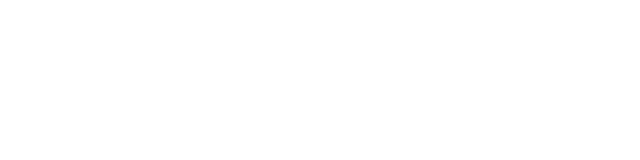
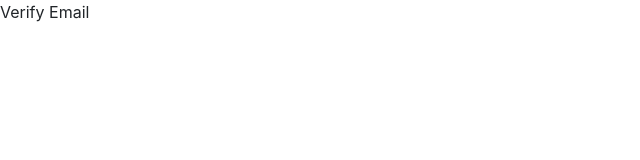
Before and after one commit to Nakamuramasa/crossmatch-client, a Nuxt app: page /auth/verification/verify in a window 1280 px wide. Before the commit this address had no page. Shown: the top 160 px of the page, without its empty margins (0-640 px from the left). Built offline with nearby package versions, Linux system fonts and the light colour scheme.

Commit message:
Created verification pages

```diff
--- /dev/null
+++ b/pages/auth/verification/verify.vue
@@ -0,0 +1,7 @@
+<template>
+    <div>Verify Email</div>
+</template>
+
+<script>
+export default {};
+</script>
--- a/router.js
+++ b/router.js
@@ -8,6 +8,7 @@ const routes = [
     { path: '/', name: 'index', component: page('index.vue') },
     { path: '/login', name: 'login', component: page('auth/login.vue') },
     { path: '/register', name: 'register', component: page('auth/register.vue') },
+    { path: '/verification/verify/:id', name: 'verify', component: page('auth/verification/verify.vue') },
 ];
 
 export function createRouter(){
```
